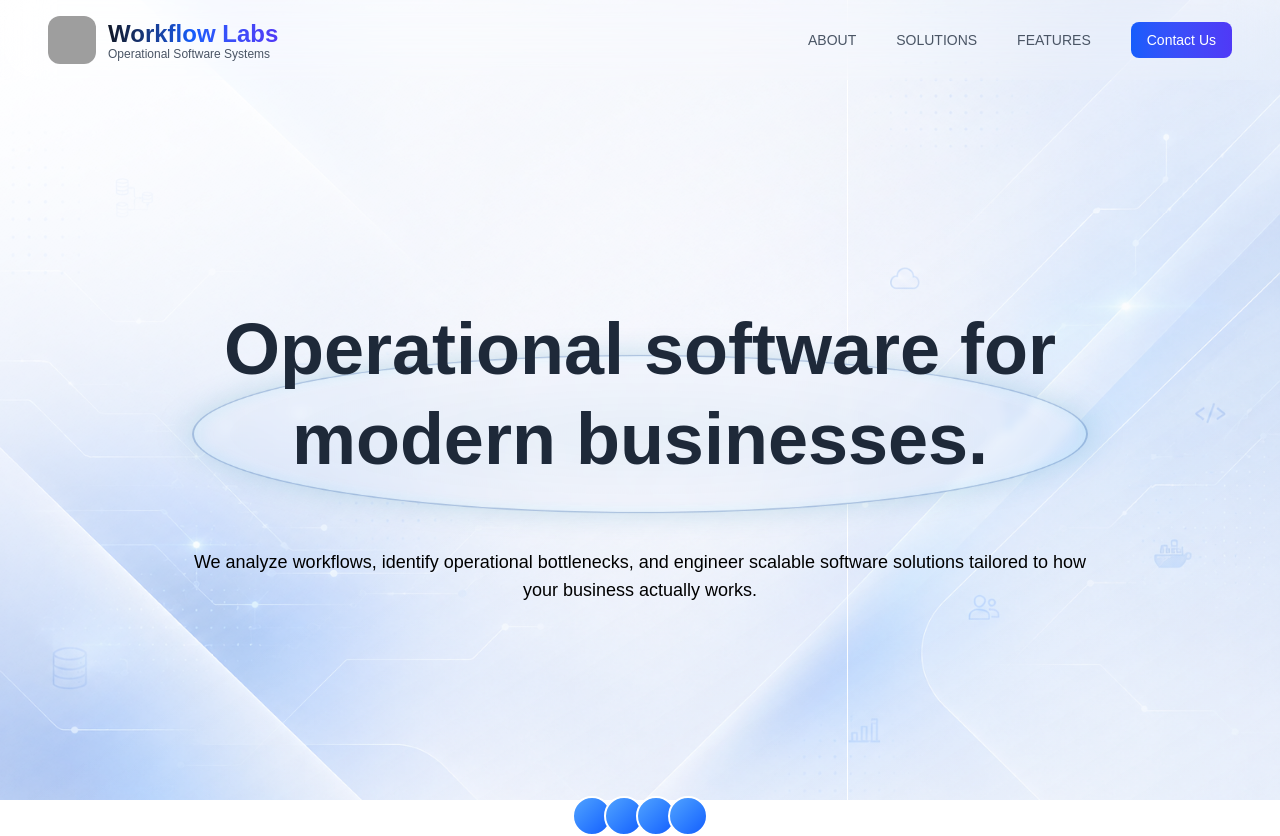
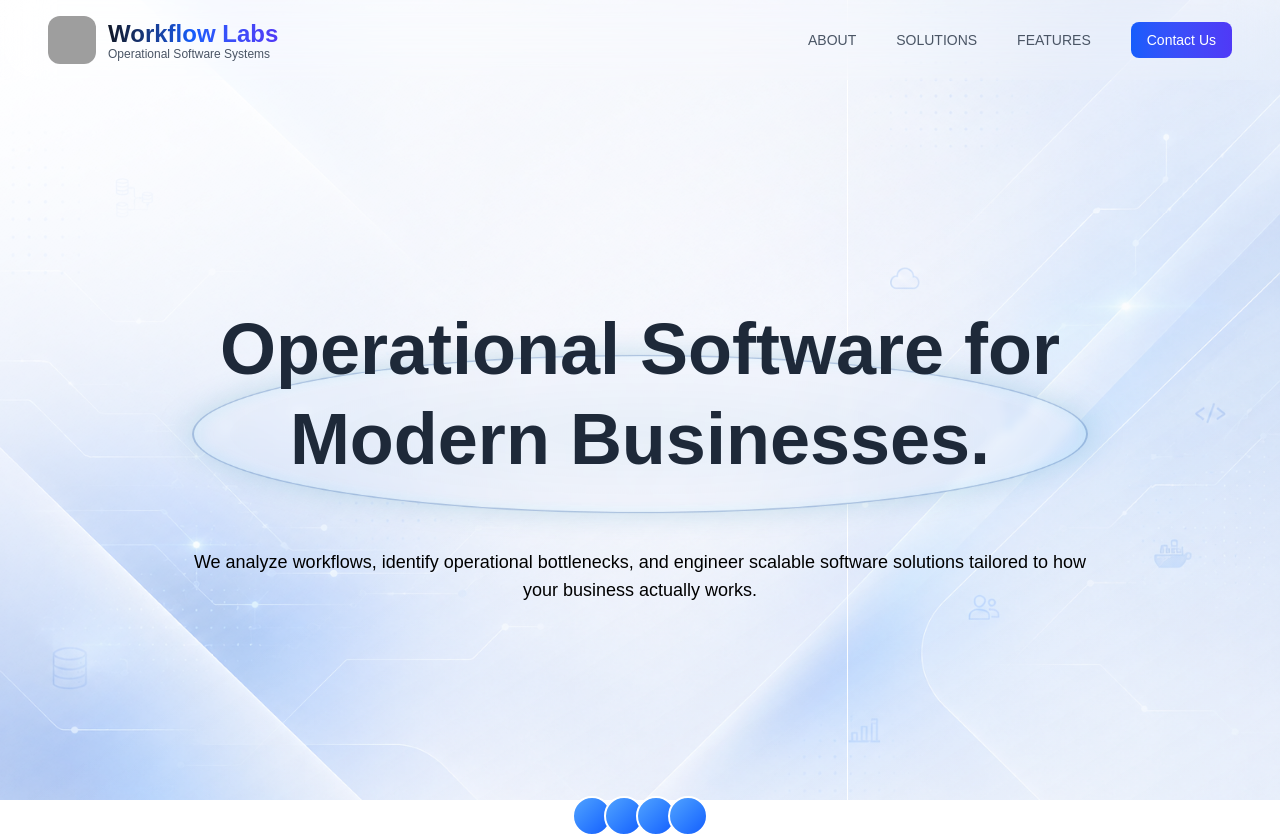
Before and after one commit to owusujames38jo-star/Jays-Web-Diagnostix, a Next.js app: page / in a window 1280 px wide. Shown: the top 836 px of the page. Built offline with nearby package versions, Linux system fonts and the light colour scheme; grey boxes are pictures that could not be loaded.

Commit message:
added alignment

```diff
--- a/src/features/hero/components/HeroSection.tsx
+++ b/src/features/hero/components/HeroSection.tsx
@@ -189,7 +189,7 @@ const HeroSection: React.FC<HeroSectionProps> = () => {
         <div className="relative z-10 w-full">
         <div className="max-w-7xl mx-auto">
           <div className="flex justify-center items-center min-h-screen max-w-full pt-20 md:pt-50">
-            <div className="text-center">
+            <div className="text-center mb-24">
               {/* Orbital ring wrapper - single decorative ring around text */}
               <div className="relative mx-auto max-w-4xl py-4 sm:py-12 lg:py-16 md:mt-10">
 
@@ -210,7 +210,7 @@ const HeroSection: React.FC<HeroSectionProps> = () => {
 
                 {/* Headline text - perfectly centered */}
                 <h1 className="relative z-10 w-full max-w-5xl mx-auto text-center text-3xl md:text-6xl xl:text-7xl sm:text-3xl lg:text-6xl font-bold text-gray-800 leading-tight mb-2 md:mb-12 lg:mb-16">
-                  Operational software for modern businesses.
+                  Operational Software for Modern Businesses.
                 </h1>
                 <p className="text-center text-sm sm:text-lg text-black mb-6 sm:mb-8 lg:mb-24">
                   We analyze workflows, identify operational bottlenecks, and engineer scalable software solutions tailored to how your business actually works.
```
